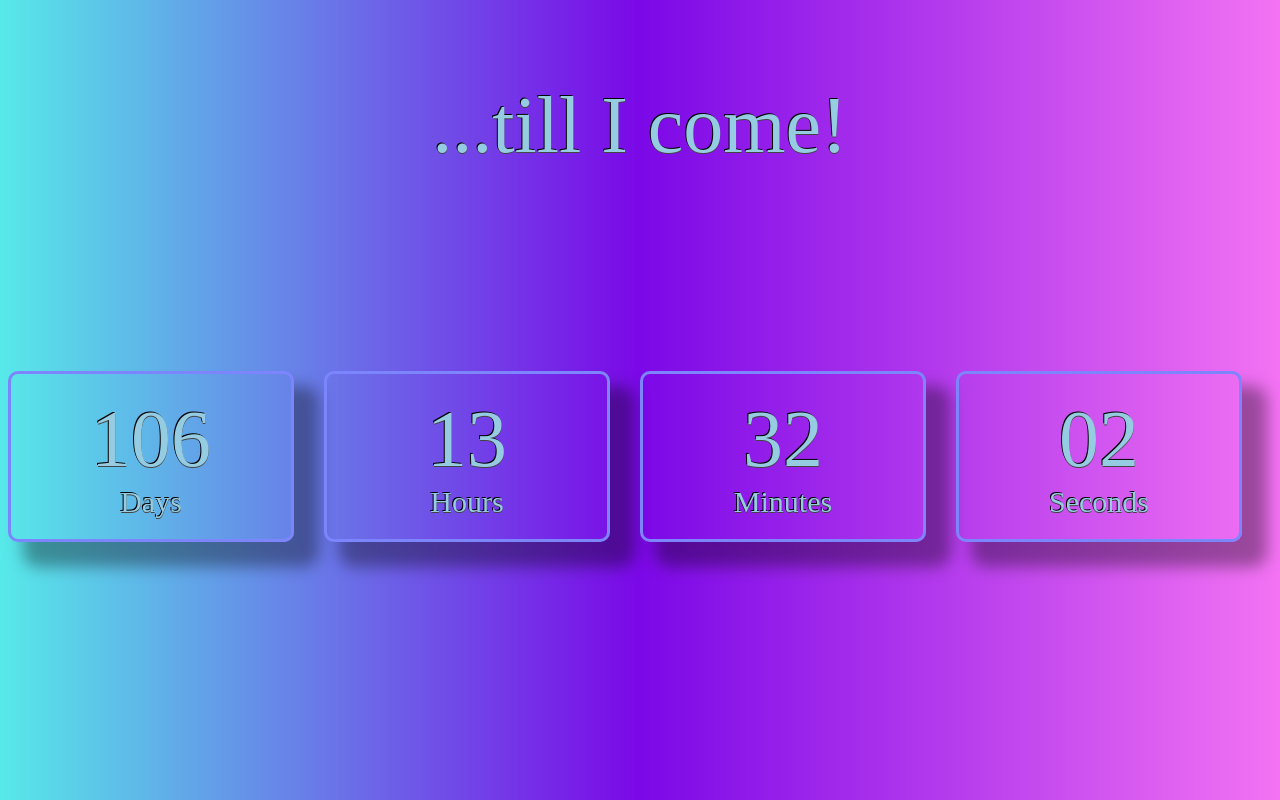
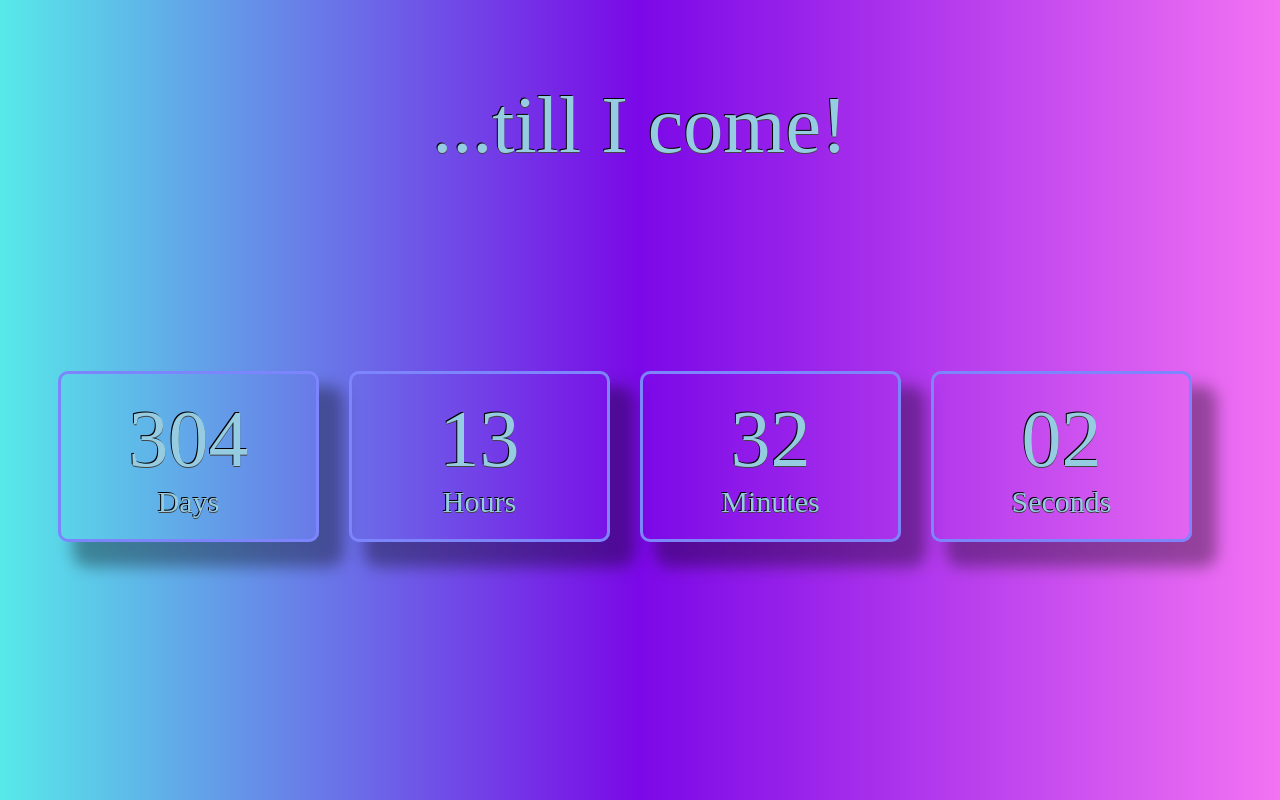
Before and after one commit to Meelenych/JS_countdown, a plain HTML site: page index.html in a window 1280 px wide. Drawn offline with Linux system fonts and the light colour scheme.

Commit message:
class added

```diff
--- a/index.js
+++ b/index.js
@@ -3,16 +3,20 @@ import refs from './refs.js'
 const { daysContent, hoursContent, minsContent, secsContent } = refs
 // console.log(daysContent, hoursContent, minsContent, secsContent);
 
-const finishDate = new Date("Dec 31, 2021").getTime()
-// console.log(finishDate);
+const targetDate = new Date("Dec 31, 2021").getTime()
+// console.log(targetDate);
 
 const currentDate = Date.now()
 // console.log(currentDate);
 
-function start() {
+let selector = document.getElementById("timer-1")
+// console.log(selector);
+
+class CountdownTimer {
+    constructor({selector, targetDate}) {
         setInterval(() => {
             let currentDate = Date.now()
-    let time = finishDate - currentDate
+            let time = targetDate - currentDate
 
             let days = Math.floor(time / (1000 * 60 * 60 * 24));
             let hours = Math.floor((time % (1000 * 60 * 60 * 24)) / (1000 * 60 * 60));
@@ -34,10 +38,15 @@ function start() {
             secsContent.textContent = secs
 
         }, 1000);
-
+    }
 }
 
 document.addEventListener("DOMContentLoaded", function(e) {
     console.log("DOM loaded");
-    start()
+
+    new CountdownTimer({
+        selector: '#timer-1',
+        targetDate: new Date('Jul 17, 2022'),
     });
+
+});
--- a/styles.css
+++ b/styles.css
@@ -5,12 +5,13 @@ body {
 		rgb(123, 8, 231),
 		rgb(243, 115, 243)
 	);
+	padding-left: 50px;
+	padding-right: 50px;
 }
 .timer {
 	width: auto;
 	display: flex;
 	justify-content: space-around;
-
 	margin-top: 200px;
 }
 
```
Lines whose indentation alone changed are shown as unchanged.
